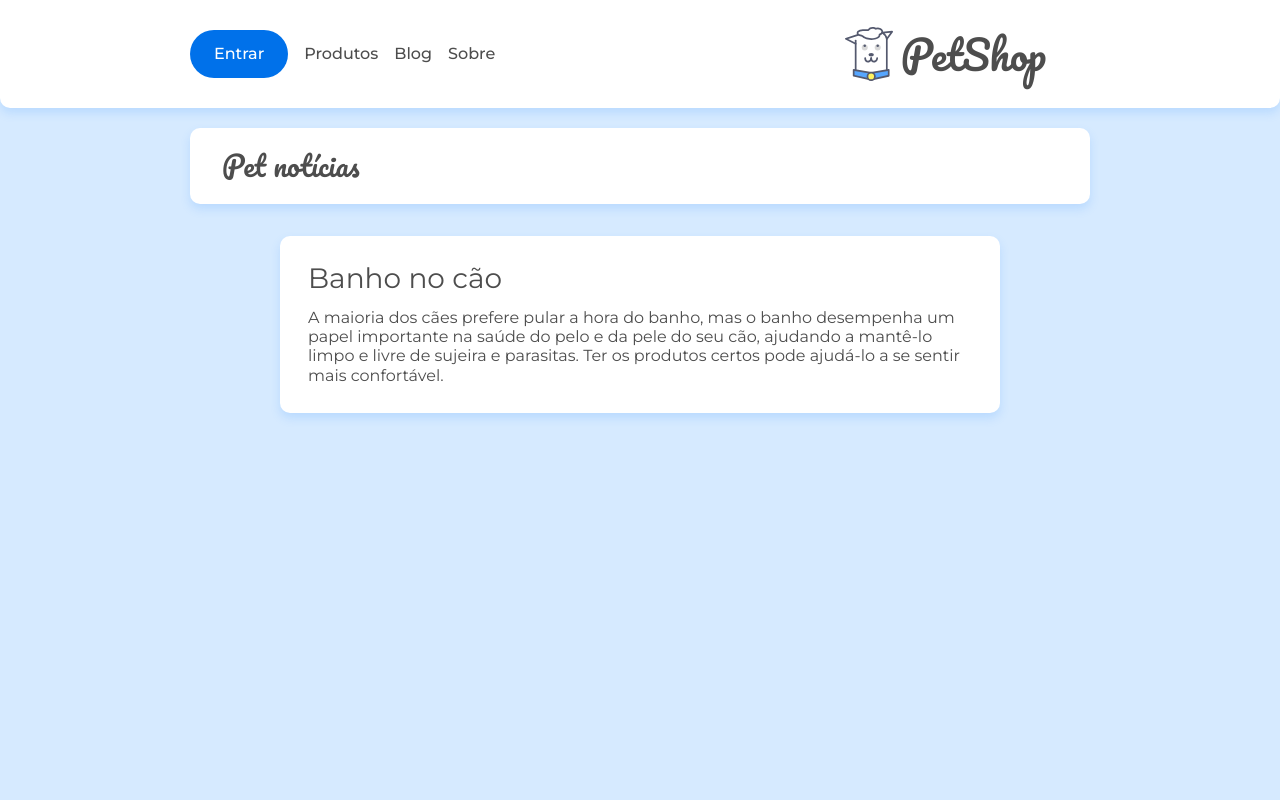
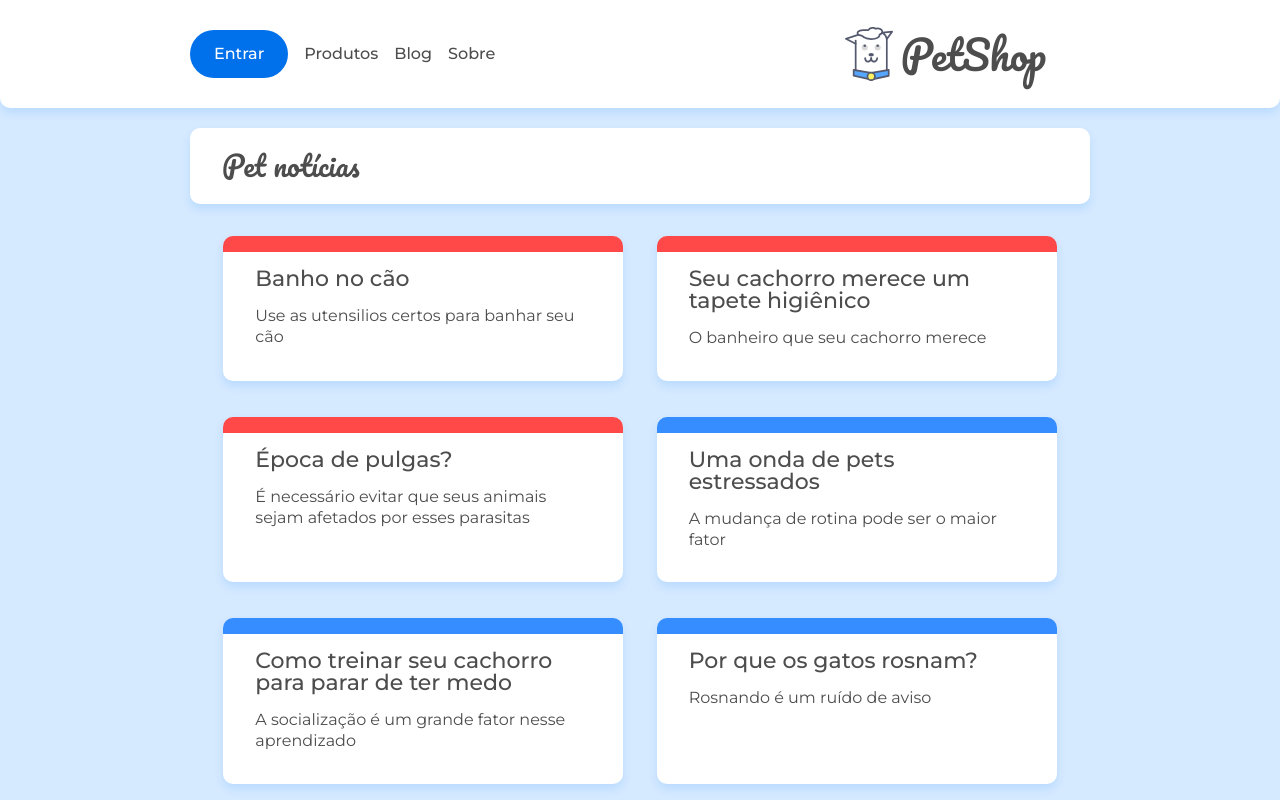
Before and after one commit to artenlf/react-SPA-doguito, a React (Create React App) app in the folder petshop/: page / in a window 1280 px wide. Shown: the top 800 px of the page. Built offline with nearby package versions, Linux system fonts and the light colour scheme; data requests are answered from the project's data file.

Commit message:
Códigos Aulas 6 e 7

```diff
--- /dev/null
+++ b/petshop/src/api/api.js
@@ -0,0 +1,10 @@
+import axios from "axios";
+
+export const api = axios.create({
+  baseURL: "http://localhost:5000",
+});
+
+export const busca = async (url, setDado) => {
+  const resposta = await api.get(url);
+  setDado(resposta.data);
+};
--- /dev/null
+++ b/petshop/src/components/ListaPost.jsx
@@ -0,0 +1,26 @@
+import React, { useEffect, useState } from "react";
+import { Link } from "react-router-dom";
+import { busca } from "../api/api";
+
+const ListaPost = ({ url }) => {
+  const [posts, setPosts] = useState([]);
+
+  useEffect(() => {
+    busca(url, setPosts);
+  }, [url]);
+
+  return (
+    <section className="posts container">
+      {posts.map((post) => (
+        <Link className={`cartao-post cartao-post--${post.categoria}`}>
+          <article key={post.id}>
+            <h3 className="cartao-post__titulo">{post.title}</h3>
+            <p className="cartao-post__meta">{post.metadescription}</p>
+          </article>
+        </Link>
+      ))}
+    </section>
+  );
+};
+
+export default ListaPost;
--- a/petshop/src/paginas/Home.jsx
+++ b/petshop/src/paginas/Home.jsx
@@ -1,21 +1,15 @@
-import React from 'react'
+import React from "react";
+import ListaPost from "../components/ListaPost";
 
 const Home = () => {
-
   return (
     <main>
       <div className="container">
         <h2 className="titulo-pagina">Pet notícias</h2>
       </div>
-      <section className="container flex flex--centro">
-      <article className="cartao post">
-        <h2 className="cartao__titulo">Banho no cão</h2>
-        <p className="cartao__texto">A maioria dos cães prefere pular a hora do banho, mas o banho desempenha um papel importante na saúde do pelo e da pele do seu cão, ajudando a mantê-lo limpo e livre de sujeira e parasitas. Ter os produtos certos pode ajudá-lo a se sentir mais confortável.</p>
-      </article>
-    </section>
+      <ListaPost url={"/posts"} />
+    </main>
+  );
+};
 
-    </main>
-  )
-}
-
-export default Home
+export default Home;
```
